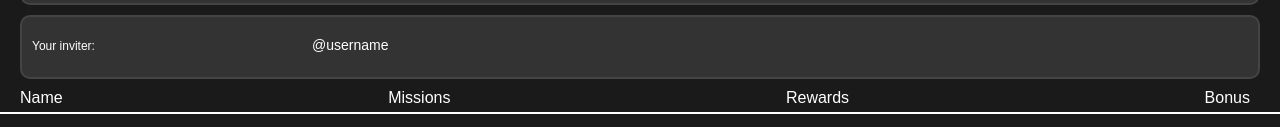
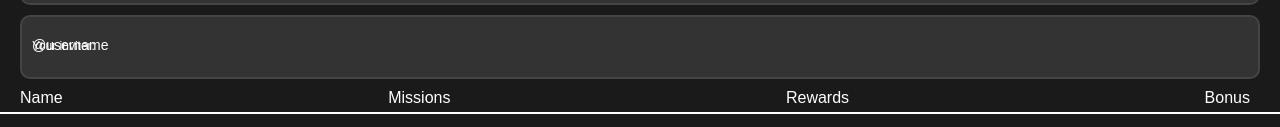
Before and after one commit to dsgdayn/appBOT, a plain HTML site: page Friends.html in a window 1280 px wide. Shown: the part 163-290 px from the top of the page. Drawn offline with Linux system fonts and the light colour scheme.

Commit message:
Update Friends.html

```diff
--- a/Friends.html
+++ b/Friends.html
@@ -74,7 +74,7 @@
         }
         .invite-info {
             font-size: 14px;
-            margin-left: 280px;
+            margin-right: auto;
             margin-top: -28px;
         }
         .transaction-header {
```
